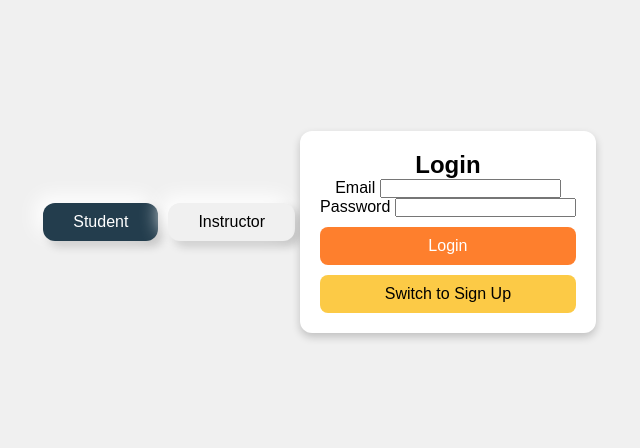
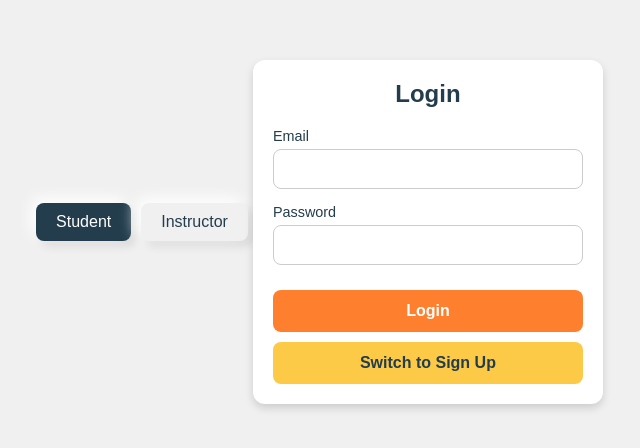
Before and after one commit to rogitha/WebDevProject, a plain HTML site: page sign_in.html in a window 1280 px wide. Shown: the part 168-616 px from the top of the page, without its empty margins (323-963 px from the left). Drawn offline with Linux system fonts and the light colour scheme.

Commit message:
Update sign_in_style.css

```diff
--- a/sign_in_style.css
+++ b/sign_in_style.css
@@ -1,9 +1,10 @@
 /* Root Colors */
 :root {
-    --charcoal: #233d4dff;
-    --pumpkin: #fe7f2dff;
-    --sunglow: #fcca46ff;
-    --sandy-brown: #fea971ff;
+    --charcoal: #233d4d;
+    --pumpkin: #fe7f2d;
+    --sunglow: #fcca46;
+    --white: #ffffff;
+    --light-gray: #f0f0f0;
     --font-main: Arial, sans-serif;
 }
 
@@ -15,12 +16,13 @@
     font-family: var(--font-main);
 }
 
+/* Body Layout */
 body {
     display: flex;
+    align-items: center;
     justify-content: center;
-    align-items: center;
     height: 100vh;
-    background-color: rgb(240, 240, 240);
+    background-color: var(--light-gray);
 }
 
 /* Toggle Buttons for User Type */
@@ -32,58 +34,90 @@ body {
 
 .user-type-buttons button {
     font-size: medium;
-    padding: 10px 30px;
+    padding: 10px 20px;
     border: none;
-    border-radius: 12px;
+    border-radius: 8px;
     margin: 0 5px;
     cursor: pointer;
-    background-color: rgb(240, 240, 240);
-    box-shadow: -7px -7px 20px 0 rgb(255, 255, 255), 5px 5px 10px 0 rgba(0, 0, 0, 0.2);
+    background-color: var(--light-gray);
+    color: var(--charcoal);
+    box-shadow: -5px -5px 15px 0 rgb(255, 255, 255), 5px 5px 10px 0 rgba(0, 0, 0, 0.1);
+    transition: background-color 0.3s ease;
 }
 
 .user-type-buttons button.active {
     background-color: var(--charcoal);
-    color: white;
-    transition: background-color 0.3s ease;
+    color: var(--white);
 }
 
 .user-type-buttons button:hover {
-    color: black;
-    box-shadow: inset -7px -7px 20px 0 rgb(255, 255, 255), inset 5px 5px 10px 0 rgba(0, 0, 0, 0.2);
+    background-color: var(--pumpkin);
+    color: var(--white);
 }
 
 /* Form Container */
 .container {
-    max-width: 300px;
+    width: 100%;
+    max-width: 350px;
     padding: 20px;
-    background: white;
+    background: var(--white);
     border-radius: 12px;
-    box-shadow: 0px 4px 8px rgba(0, 0, 0, 0.2);
+    box-shadow: 0px 4px 8px rgba(0, 0, 0, 0.15);
     text-align: center;
-    transition: transform 0.4s ease;
+}
+
+.container h2 {
+    font-size: 1.5em;
+    color: var(--charcoal);
+    margin-bottom: 20px;
+}
+
+/* Form Group */
+.form-group {
+    margin-bottom: 15px;
+    text-align: left;
+}
+
+.form-group label {
+    display: block;
+    font-size: 0.9em;
+    color: var(--charcoal);
+    margin-bottom: 5px;
+}
+
+.form-group input {
+    width: 100%;
+    padding: 10px;
+    border: 1px solid #ccc;
+    border-radius: 8px;
+    font-size: 1em;
 }
 
 /* Action Buttons (Login/Sign Up) */
 .action-btn {
     width: 100%;
-    padding: 10px;
+    padding: 12px;
     margin-top: 10px;
     border: none;
     border-radius: 8px;
     cursor: pointer;
+    font-size: 1em;
+    font-weight: bold;
+    color: var(--white);
     background-color: var(--pumpkin);
-    color: white;
-    font-size: medium;
-    transition: background-color 0.3s ease, transform 0.2s ease;
+    transition: background-color 0.3s ease;
 }
 
 .action-btn:hover {
-    background-color: var(--sandy-brown);
-    transform: scale(1.05);
+    background-color: var(--sunglow);
 }
 
-/* Signup Button Style */
 .signup-btn {
     background-color: var(--sunglow);
-    color: black;
+    color: var(--charcoal);
 }
+
+.signup-btn:hover {
+    background-color: var(--pumpkin);
+    color: var(--white);
+}
```
